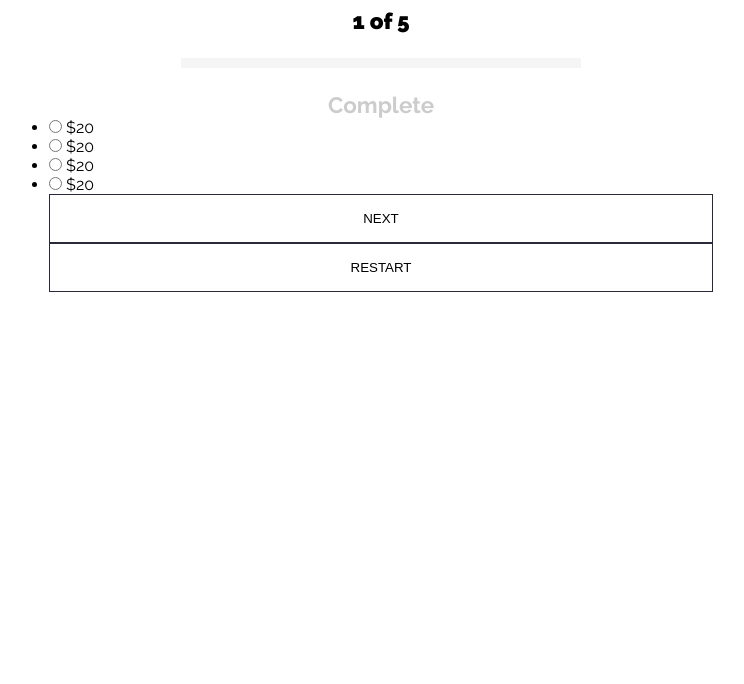
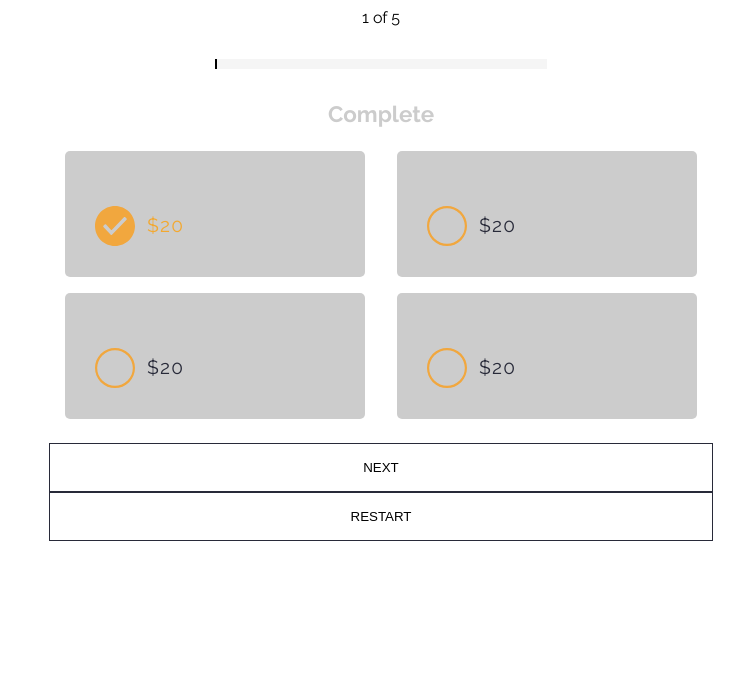
Before and after one commit to mansurmansur/Quiz, a plain HTML site: page index.html in a window 1280 px wide. Shown: the part 116-800 px from the top of the page, without its empty margins (259-1003 px from the left). Drawn offline with Linux system fonts and the light colour scheme.

Commit message:
finished the css part

```diff
--- a/Quiz.js
+++ b/Quiz.js
@@ -15,3 +15,13 @@ Quiz.prototype.nextIndex = function(){
 Quiz.prototype.hasEnded = function(){
     return this.currentIndex === this.questions.length;
 }
+
+Quiz.prototype.guess = function(userGuess){
+    const currentQuestion = this.questions[this.currentIndex];
+
+    if(currentQuestion.isCorrect(userGuess)){
+        this.score++;
+    }
+
+    this.nextIndex();
+}
--- a/app.js
+++ b/app.js
@@ -1,13 +1,7 @@
 import  Question  from "./Question.js";
 import Quiz from "./Quiz.js";
 
-const q1 = new Question("what is 2 + 2 ?", [2, 0, 4, 6], 2);
+const App = (()=>{
+    //DOM (cache)
 
-const q2 = new Question(
-"who is the prime minister of Canada ?",
- ['Justin Trudue', 'Obama', 'Joe biden', 'Charles'],
- 0
-);
-
-const quiz1 = new Quiz([q1,q2]);
-console.log(quiz1.getCurrentQuestion());
+})();
--- a/index.html
+++ b/index.html
@@ -13,38 +13,38 @@
             <div class="quiz">
                 <div class="quiz__question-box">
                     <h1 class="quiz__question">Andrew Jackson is featured on this US dollar bill?</h1>
-                    <p class="tracker">1 of 5</p>
+                    <p class="quiz__tracker">1 of 5</p>
                     <div class="progress">
                         <div class="progress__inner"></div>
                     </div>
                     <p class="tagline">Complete</p>
                 </div>
-                <div class="quiz__answer-box">
+                <div class="quiz__choices-box">
                     <ul class="quiz__choices">
-                        <li class="choice">
-                            <input type="radio" name="quiz_choice" id="choice0">
-                            <label for="choice0">
+                        <li class="quiz__choice">
+                            <input type="radio" name="choice" id="choice0" checked>
+                            <label for="choice0" class="quiz__label">
                                 <i></i>
                                 $20
                             </label>
                         </li>
-                        <li>
-                            <input type="radio" name="quiz_choice" id="choice0">
-                            <label for="choice0">
+                        <li class="quiz__choice">
+                            <input type="radio" name="choice" id="choice1">
+                            <label for="choice1" class="quiz__label">
                                 <i></i>
                                 $20
                             </label>
                         </li>
-                        <li>
-                            <input type="radio" name="quiz_choice" id="choice0">
-                            <label for="choice0">
+                        <li class="quiz__choice">
+                            <input type="radio" name="choice" id="choice2">
+                            <label for="choice2" class="quiz__label">
                                 <i></i>
                                 $20
                             </label>
                         </li>
-                        <li>
-                            <input type="radio" name="quiz_choice" id="choice0">
-                            <label for="choice0">
+                        <li class="quiz__choice">
+                            <input type="radio" name="choice" id="choice3">
+                            <label for="choice3" class="quiz__label">
                                 <i></i>
                                 $20
                             </label>
--- a/style.css
+++ b/style.css
@@ -39,6 +39,7 @@ body{
     border: 1px solid var(--light-black);
     background-color: white;
     outline: none;
+    transition: 0.3s all ease;
 }
 
 .button:hover{
@@ -55,6 +56,10 @@ body{
 .quiz__question{
     font-family: var(--font-heading-stack);
     margin-bottom: 1.5rem;
+    font-weight: 700;
+    letter-spacing: 1.5px;
+    padding: 0.8rem o.4rem;
+    color: var(--main-font-color);
 }
 
 .tracker{
@@ -65,18 +70,16 @@ body{
 }
 
 .progress{
-    width: 400px;
-    margin-left: auto;
-    margin-right: auto;
+    width: 50%;
+    margin: 2rem auto;
     height: 10px;
     background: var(--light-white);
-    margin-bottom: 1.5rem;
 }
 
-.inn__progress{
+.progress__inner{
     width: 0%;
-    max-width: 100%;
-    border-right:2px solid var(--main-theme-color);
+    background-color: var(--main-theme-color);
+    border-right:2px solid black;
     height: 10px;
 }
 
@@ -91,3 +94,48 @@ body{
     flex-wrap: wrap;
     flex-direction: column;
 }
+
+.quiz__choices{
+    list-style-type: none;
+    margin: 1rem auto;
+    display: flex;
+    flex-wrap: wrap;
+}
+.quiz__choice{
+    min-width: 300px;
+    display: block;
+    font-size: 1.2rem;
+    margin: 0.5rem auto;
+    background-color: var(--light-gray);
+    border-radius: 5px;
+    color: var(--light-black);
+    letter-spacing: 1.2px;
+}
+.quiz__label{
+    position: relative;
+    padding: 2rem 2rem;
+    display: flex;
+    align-items: center;
+}
+
+.quiz__choices input{
+    opacity: 0;
+}
+
+.quiz__choices input:checked + label{
+    color: var(--main-theme-color);
+}
+.quiz__choices input:checked + label i{
+    background-image: url(./img/circle-filled.svg);
+}
+.quiz__choices label i{
+    background-image: url(./img/circle-outline.svg);
+    background-size: 40px;
+    width: 40px;
+    height: 40px;
+    display: inline-block;
+    position: relative;
+    top: 1px;
+    left: -2px;
+    margin-right: 10px;
+}
```
Also changed, not shown: img/circle-filled.svg (added), img/circle-outline.svg (added).
